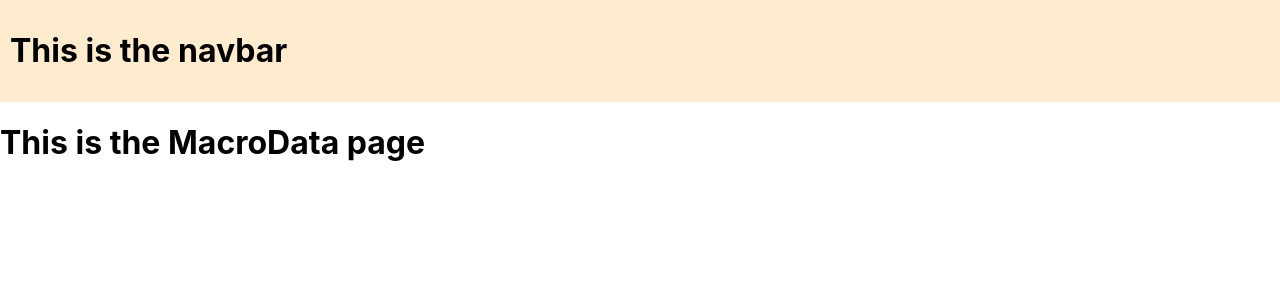
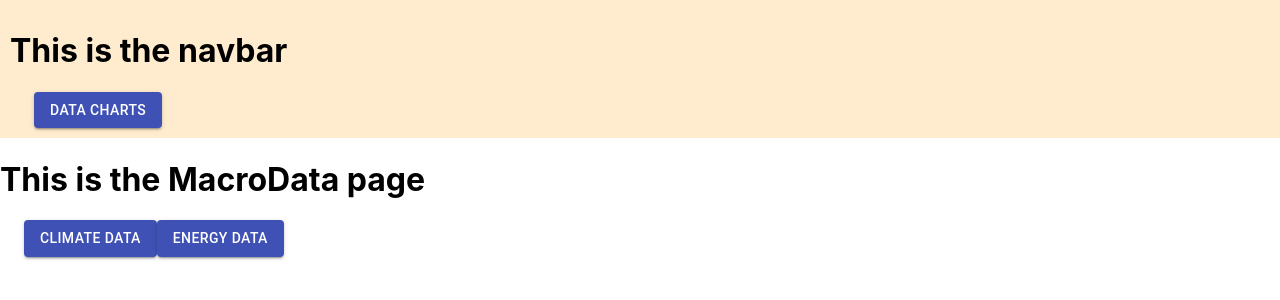
Before and after one commit to jesse-maretz/capstone-frontend, a React (Create React App) app: page /data in a window 1280 px wide. Shown: the top 300 px of the page. Built offline with nearby package versions, Linux system fonts and the light colour scheme.

Commit message:
added functional buttons to navigate

```diff
--- a/package.json
+++ b/package.json
@@ -3,6 +3,7 @@
   "version": "0.1.0",
   "private": true,
   "dependencies": {
+    "@material-ui/core": "^4.11.2",
     "@testing-library/jest-dom": "^5.11.6",
     "@testing-library/react": "^11.2.2",
     "@testing-library/user-event": "^12.5.0",
--- a/src/components/Climate.js
+++ b/src/components/Climate.js
@@ -1,4 +1,9 @@
 import React, { Component } from 'react';
+import { BrowserRouter as Router, Route, Link } from 'react-router-dom'
+import { Container, Button } from '@material-ui/core';
+import Navbar from './Navbar'
+
+
 
 class Climate extends Component {
     constructor(props){
@@ -75,7 +80,24 @@ class Climate extends Component {
     render() {
         return (
             <div>
+                <Navbar />
                 <h1>This is the climate page</h1>
+                <Container>
+                    <Link to='/'>
+                        <Button
+                        variant='contained'
+                        color='primary'
+                        >Home
+                        </Button>
+                    </Link>
+                    <Link to='/data'>
+                        <Button
+                        variant='contained'
+                        color='primary'
+                        >Back
+                        </Button>
+                    </Link>
+                </Container>
             </div>
         );
     }
--- a/src/components/Energy.js
+++ b/src/components/Energy.js
@@ -1,4 +1,6 @@
 import React, { Component } from 'react'
+import { BrowserRouter as Router, Route, Link } from 'react-router-dom'
+import { Container, Button } from '@material-ui/core';
 import Navbar from './Navbar'
 
 
@@ -16,7 +18,22 @@ class Energy extends Component{
                     <Navbar />
                 </header>
                 <h1>This is the Energy page</h1>
-
+                <Container>
+                    <Link to='/'>
+                        <Button
+                        variant='contained'
+                        color='primary'
+                        >Home
+                        </Button>
+                    </Link>
+                    <Link to='/data'>
+                        <Button
+                        variant='contained'
+                        color='primary'
+                        >Back
+                        </Button>
+                    </Link>
+                </Container>
             </div>
         )
     }
--- a/src/components/MacroData.js
+++ b/src/components/MacroData.js
@@ -1,4 +1,6 @@
 import React, { Component } from 'react'
+import { BrowserRouter as Router, Route, Link } from 'react-router-dom'
+import { Container, Button } from '@material-ui/core';
 import Navbar from './Navbar'
 
 
@@ -16,6 +18,22 @@ class MacroData extends Component{
                     <Navbar />
                 </header>
                 <h1>This is the MacroData page</h1>
+                <Container>
+                    <Link to='/data/climate'>
+                        <Button
+                        variant='contained'
+                        color='primary'
+                        >Climate Data
+                        </Button>
+                    </Link>
+                    <Link to='/data/energy'>
+                        <Button
+                        variant='contained'
+                        color='primary'
+                        >Energy Data
+                        </Button>
+                    </Link>
+                </Container>
 
             </div>
         )
--- a/src/components/Navbar.js
+++ b/src/components/Navbar.js
@@ -1,5 +1,7 @@
 import React, { Component } from 'react'
-import { BrowserRouter as Router, Route } from 'react-router-dom'
+import { BrowserRouter as Router, Route, Link } from 'react-router-dom'
+import { Container, Button } from '@material-ui/core';
+
 //import './../style/Navbar.css'
 
 class Navbar extends Component{
@@ -10,6 +12,15 @@ class Navbar extends Component{
         return(
             <div className='navbar'>
                 <h1>This is the navbar</h1>
+                <Container>
+                    <Link to='/data'>
+                        <Button
+                        variant='contained'
+                        color='primary'
+                        >Data charts
+                        </Button>
+                    </Link>
+                </Container>
             </div>
         )
     }
```
Also changed, not shown: 2 other files (tests, documents, lock files or other folders).
